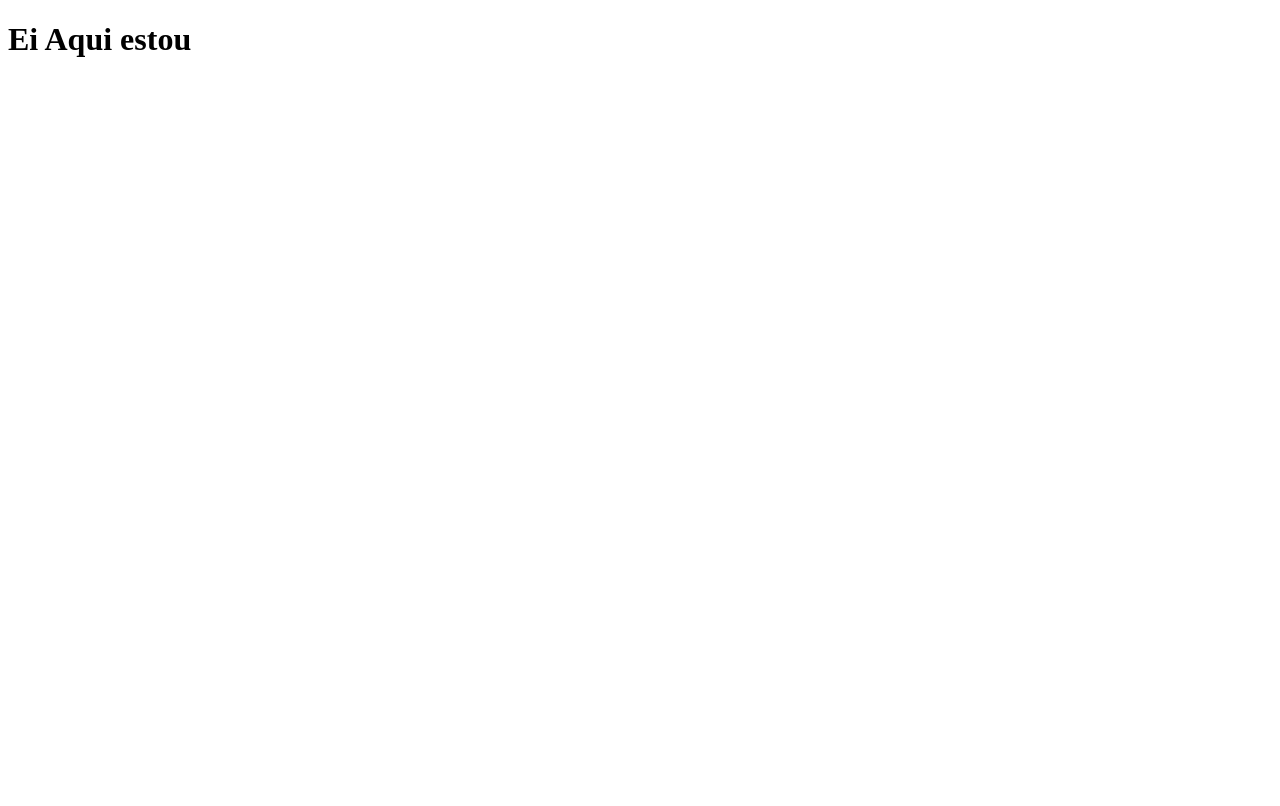
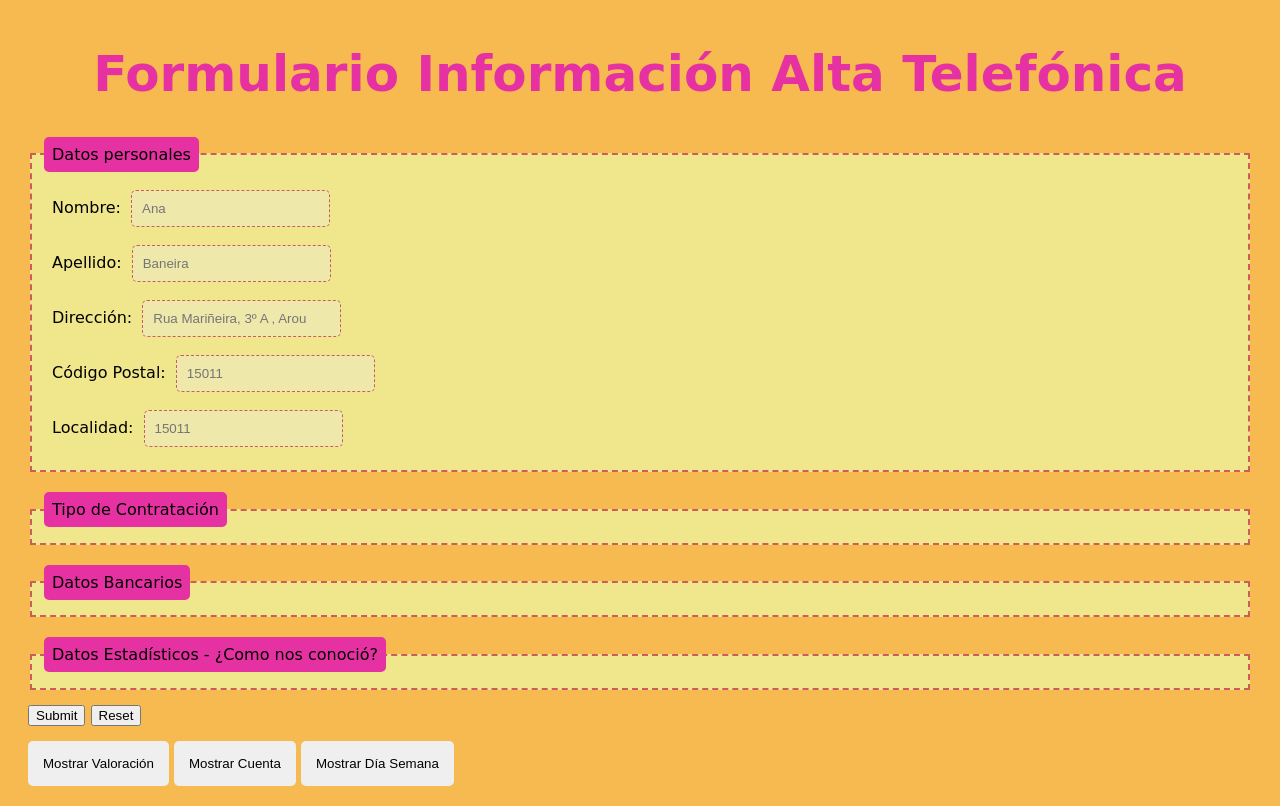
Before and after one commit to anafdz92/Samsung-Developers-Laboratory, a plain HTML site: page index.html in a window 1280 px wide. Drawn offline with Linux system fonts and the light colour scheme; a web font is replaced by a local one.

Commit message:
add first steps form

```diff
--- a/index.html
+++ b/index.html
@@ -4,9 +4,102 @@
     <meta charset="UTF-8" />
     <meta name="viewport" content="width=device-width, initial-scale=1" />
     <title>Prueba Laboratorio samsung Desarrolladoras Ana Fernández</title>
+    <link rel="preconnect" href="https://fonts.gstatic.com" />
+    <link
+      href="https://fonts.googleapis.com/css2?family=Langar&display=swap"
+      rel="stylesheet"
+    />
+    <link rel="stylesheet" href="./style.css" />
   </head>
 
   <body>
-    <h1>Ei Aqui estou</h1>
+    <h1>Formulario Información Alta Telefónica</h1>
+    <form
+      action=""
+      method="post"
+      class="contactForm"
+      enctype="multipart/form-data"
+    >
+      <fieldset class="fieldSet">
+        <legend>Datos personales</legend>
+        <div class="inputContainer">
+          <label for="firstName">Nombre:</label>
+          <input
+            className="inputs"
+            type="text"
+            name="name"
+            id="firstName"
+            placeholder="Ana"
+            required
+          />
+        </div>
+
+        <div class="inputContainer">
+          <label for="surname">Apellido:</label>
+          <input
+            className="inputs"
+            type="text"
+            name="surname"
+            id="surname"
+            placeholder="Baneira"
+            required="required"
+          />
+        </div>
+        <div class="inputContainer">
+          <label for="direction">Dirección:</label>
+          <input
+            className="inputs"
+            type="text"
+            name="direction"
+            id="direction"
+            placeholder="Rua Mariñeira, 3º A , Arou"
+            required="required"
+          />
+        </div>
+
+        <div class="inputContainer">
+          <label for="CP">Código Postal:</label>
+          <input
+            className="inputs"
+            type="text"
+            name="CP"
+            id="CP"
+            placeholder="15011"
+            required="required"
+            maxlength="5"
+          />
+        </div>
+        <div class="inputContainer">
+          <label for="localidad">Localidad:</label>
+          <input
+            className="inputs"
+            type="text"
+            name="localidad"
+            id="localidad"
+            placeholder="15011"
+            required="required"
+          />
+        </div>
+      </fieldset>
+
+      <fieldset class="fieldSet">
+        <legend>Tipo de Contratación</legend>
+      </fieldset>
+
+      <fieldset class="fieldSet">
+        <legend>Datos Bancarios</legend>
+      </fieldset>
+      <fieldset class="fieldSet">
+        <legend>Datos Estadísticos - ¿Como nos conoció?</legend>
+      </fieldset>
+
+      <button class="normalBtn" type="submit" name="" value="">Submit</button>
+      <button class="normalBtn" type="reset" name="" value="">Reset</button>
+      <div class="btnBox">
+        <button class="roundBtn">Mostrar Valoración</button>
+        <button class="roundBtn">Mostrar Cuenta</button>
+        <button class="roundBtn">Mostrar Día Semana</button>
+      </div>
+    </form>
   </body>
 </html>
--- /dev/null
+++ b/style.css
@@ -0,0 +1,61 @@
+body {
+  background-color: #f6ba51;
+  font-family: "Langar", cursive;
+}
+
+h1 {
+  font-family: "Langar", cursive;
+  font-size: 50px;
+  color: #e631a2;
+  margin-top: 45px;
+  display: flex;
+  flex-direction: column;
+  align-items: center;
+  justify-content: center;
+}
+
+.contactForm {
+  margin: 20px;
+}
+
+legend {
+  background-color: #e631a2;
+  border-radius: 5px;
+  padding: 8px;
+  font-family: "Langar", cursive;
+}
+
+fieldset {
+  margin-top: 20px;
+}
+
+.fieldSet {
+  border: 2px #cd5c5c;
+  border-style: dashed;
+  background-color: #f0e68c;
+}
+.btnBox {
+  margin-top: 15px;
+}
+.roundBtn {
+  border-radius: 5px;
+  border: none;
+  padding: 15px;
+}
+
+.normalBtn {
+  margin-top: 15px;
+}
+
+.inputContainer {
+  margin: 8px;
+}
+
+input {
+  background-color: #eee8aa;
+  border: 1px #cd5c5c;
+  border-radius: 5px;
+  margin: 5px;
+  padding: 10px;
+  border-style: dashed;
+}
```
